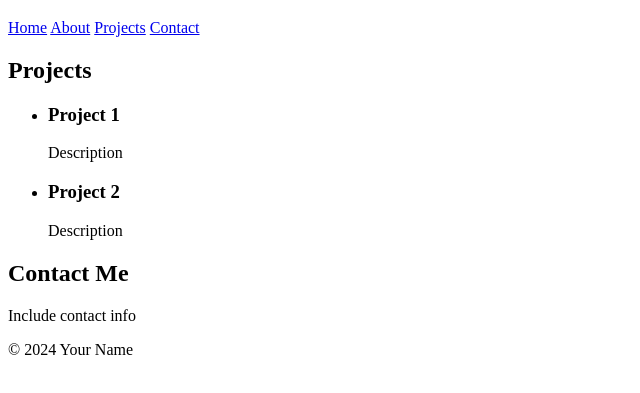
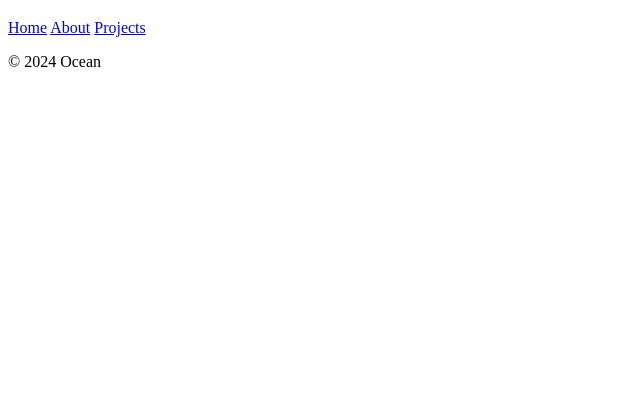
Before and after one commit to hello1227/hello1227.github.io, a plain HTML site: page index.html in a window 1280 px wide. Shown: the part 61-454 px from the top of the page, without its empty margins (0-640 px from the left). Drawn offline with Linux system fonts and the light colour scheme.

Commit message:
Added different pages and the structures for them

```diff
--- a/index.html
+++ b/index.html
@@ -8,35 +8,10 @@
   <nav>
       <a href="./index.html">Home</a>
       <a href="./about.html">About</a>
-      <a href="#projects">Projects</a>
-      <a href="#contact">Contact</a>
+      <a href="./projects.html">Projects</a>
   </nav>
-<section id="Home">
-
-</section>
-
-
-  <section id="projects">
-    <h2>Projects</h2>
-    <ul>
-      <li>
-        <h3>Project 1</h3>
-        <p>Description</p>
-      </li>
-      <li>
-        <h3>Project 2</h3>
-        <p>Description</p>
-      </li>
-    </ul>
-  </section>
-
-  <section id="contact">
-    <h2>Contact Me</h2>
-    <p>Include contact info</p>
-  </section>
-
   <footer>
-    <p>&copy; 2024 Your Name</p>
+    <p>&copy; 2024 Ocean</p>
   </footer>
 </body>
 
```
Also changed, not shown: about.html (+1 -5 lines), projects.html (+24 -0 lines), contacts.html (deleted).
